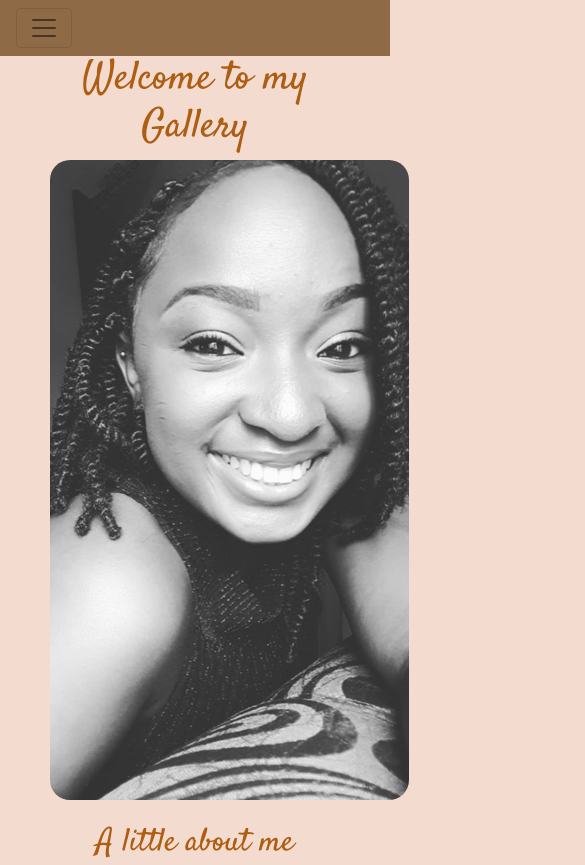
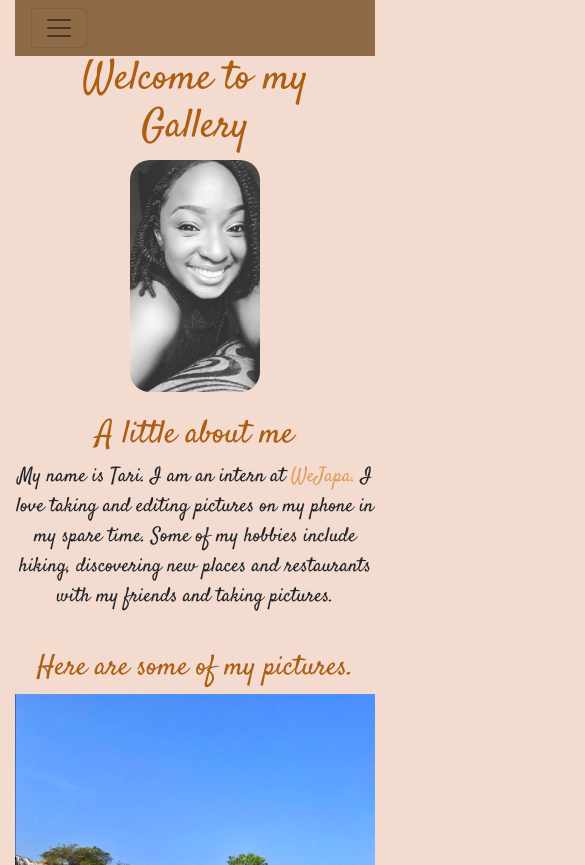
Before and after one commit to Tahree22/Gallery-page, a plain HTML site: page index.html in a window 390 px wide. Shown: the top 865 px of the page, 585 px wide, since content can reach past the window. Drawn offline with nearby package versions, Linux system fonts and the light colour scheme.

Commit message:
Fixed responsiveness
Fixed responsiveness. Added jQuery to make bootstrap navbar responive.

```diff
--- a/index.html
+++ b/index.html
@@ -1,16 +1,21 @@
 <!DOCTYPE html>
 <html lang="en" dir="ltr">
+
 <head>
   <meta charset="utf-8">
-    <title>₸ Tari's Gallery Page</title>
-    <meta name="viewport" content="width=device-width, initial-scale=1.0"/>
-    <link rel="stylesheet"  href="https://stackpath.bootstrapcdn.com/bootstrap/4.4.1/css/bootstrap.min.css" integrity="sha384-Vkoo8x4CGsO3+Hhxv8T/Q5PaXtkKtu6ug5TOeNV6gBiFeWPGFN9MuhOf23Q9Ifjh" crossorigin="anonymous">
+  <title>₸ari's Gallery Page</title>
+  <meta name="viewport" content="width=device-width, initial-scale=1.0" />
+  <link rel="stylesheet" href="https://stackpath.bootstrapcdn.com/bootstrap/4.4.1/css/bootstrap.min.css"
+    integrity="sha384-Vkoo8x4CGsO3+Hhxv8T/Q5PaXtkKtu6ug5TOeNV6gBiFeWPGFN9MuhOf23Q9Ifjh" crossorigin="anonymous">
   <link href="https://fonts.googleapis.com/css2?family=Satisfy&display=swap" rel="stylesheet">
-    <link rel = "stylesheet" type = "text/css" href = "style.css" />
+  <link rel="stylesheet" type="text/css" href="style.css" />
 </head>
+
 <body>
+  <div class="container">
     <nav id="nav-bar" class="navbar navbar-custom navbar-expand-lg navbar-light">
-      <button class="navbar-toggler" type="button" data-toggle="collapse" data-target="#navbarText" aria-controls="navbarText" aria-expanded="false" aria-label="Toggle navigation">
+      <button class="navbar-toggler" type="button" data-toggle="collapse" data-target="#navbarText"
+        aria-controls="navbarText" aria-expanded="false" aria-label="Toggle navigation">
         <span class="navbar-toggler-icon"></span>
       </button>
       <div class="collapse navbar-collapse" id="navbarText">
@@ -37,16 +42,19 @@
     </div>
     <br />
     <h2>A little about me</h2>
-    <p>My name is Tari. I am an intern at <a href="https://www.wejapa.com/">WeJapa.</a> I love taking and editing pictures on my phone in my spare time. Some of my hobbies include hiking, discovering new places and restaurants with my friends and taking pictures.</p>
+    <p>My name is Tari. I am an intern at <a href="https://www.wejapa.com/">WeJapa.</a> I love taking and editing
+      pictures on my phone in my spare time. Some of my hobbies include hiking, discovering new places and restaurants
+      with my friends and taking pictures.</p>
     <br />
     <div id="picture-section" class="pictures">
       <h3>Here are some of my pictures.</h3>
       <figure>
-          <img src="images/rainbowwaterfall.jpg" alt="a waterfall producing a rainbow"/>
+        <img src="images/rainbowwaterfall.jpg" alt="a waterfall producing a rainbow" />
         <figcaption>
           <em>Gurara Waterfall, Nasarawa Nigeria</em>
         </figcaption>
-            <p>This was taken on a hiking trip to the water falls in Gurara, Nasarawa state. My favorite thing about this photo is how you can see the rainbow at the base of the fall.</p>
+        <p>This was taken on a hiking trip to the water falls in Gurara, Nasarawa state. My favorite thing about this
+          photo is how you can see the rainbow at the base of the fall.</p>
       </figure>
       <br />
       <figure>
@@ -54,11 +62,12 @@
         <figcaption>
           <em>Glasses sitting on table at Cafe Flour, Abuja</em>
         </figcaption>
-          <p>This is a photo of my reading glasses I took while having lunch with a friend at this little cafe located in Wuse, Abuja</p>
+        <p>This is a photo of my reading glasses I took while having lunch with a friend at this little cafe located in
+          Wuse, Abuja</p>
       </figure>
       <br />
       <figure>
-        <img src="images/usuma.jpg" alt="Usuma dam"/>
+        <img src="images/usuma.jpg" alt="Usuma dam" />
         <figcaption>
           <em>Usuma Dam, Abuja</em>
         </figcaption>
@@ -66,18 +75,19 @@
       </figure>
       <br />
       <figure>
-          <img src="images/treeleaves.jpg" alt="a tree shed"/>
+        <img src="images/treeleaves.jpg" alt="a tree shed" />
         <figcaption>
           <em>A tree shed</em>
         </figcaption>
       </figure>
       <br />
       <figure>
-          <img src="images/beachlights.jpg" alt="beach lights"/>
+        <img src="images/beachlights.jpg" alt="beach lights" />
         <figcaption>
           <em>Oniru Beach, Lagos</em>
         </figcaption>
-          <p>This was shot in Oniru Beach, Lagos. I realized that I really enjoy the beach at night time, it's very calm and relaxing.</p>
+        <p>This was shot in Oniru Beach, Lagos. I realized that I really enjoy the beach at night time, it's very calm
+          and relaxing.</p>
       </figure>
       <br />
       <figure>
@@ -103,7 +113,8 @@
             Charcoal Grill, Abuja.
           </em>
         </figcaption>
-            <p>This is one of my all time favorite dishes, and the photo was taken at my favorite restaurant, Charcoal Grill.</p>
+        <p>This is one of my all time favorite dishes, and the photo was taken at my favorite restaurant, Charcoal
+          Grill.</p>
       </figure>
     </div>
     <br />
@@ -113,14 +124,21 @@
     <br />
     <hr />
     <p class="social-text">
-                If you liked this page and would like to see more of my pictures and places I've been to, you can follow the links to my Instagram page and google local guide below
+      If you liked this page and would like to see more of my pictures and places I've been to, you can follow the links
+      to my Instagram page and google local guide below
     </p>
     <div id="socials" class="social-links">
-                  <a href="https://www.instagram.com/lexxie.starr/?hl=en" target="#"><img src="images/pngguru.com (5).png" alt=""/></a>
-                  <a href="https://t.co/tPuBoYQC2b?amp=1" target="#"><img src="images/pngguru.com (6).png" alt=""/></a>
+      <a href="https://www.instagram.com/lexxie.starr/?hl=en" target="#"><img src="images/pngguru.com (5).png"
+          alt="" /></a>
+      <a href="https://t.co/tPuBoYQC2b?amp=1" target="#"><img src="images/pngguru.com (6).png" alt="" /></a>
     </div>
     <footer>
       &copy; Copyright 2020 Yinka Akinnukawe
     </footer>
+    <script src="https://code.jquery.com/jquery-3.2.1.slim.min.js" integrity="sha384-KJ3o2DKtIkvYIK3UENzmM7KCkRr/rE9/Qpg6aAZGJwFDMVNA/GpGFF93hXpG5KkN" crossorigin="anonymous"></script>
+    <script src="https://cdnjs.cloudflare.com/ajax/libs/popper.js/1.12.9/umd/popper.min.js" integrity="sha384-ApNbgh9B+Y1QKtv3Rn7W3mgPxhU9K/ScQsAP7hUibX39j7fakFPskvXusvfa0b4Q" crossorigin="anonymous"></script>
+    <script src="https://maxcdn.bootstrapcdn.com/bootstrap/4.0.0/js/bootstrap.min.js" integrity="sha384-JZR6Spejh4U02d8jOt6vLEHfe/JQGiRRSQQxSfFWpi1MquVdAyjUar5+76PVCmYl" crossorigin="anonymous"></script>
+  </div>
   </body>
+
 </html>
--- a/style.css
+++ b/style.css
@@ -1,5 +1,10 @@
 body{
   background-color:#F3DBCF;
+}
+
+.container{
+  display: flex;
+  flex-direction: column;
 }
 
 .navbar-custom{
@@ -31,6 +36,8 @@ a{
 
 .welcome-img{
   border-radius: 20px;
+
+  max-width: 50%;
 }
 
 .pictures{
@@ -51,3 +58,7 @@ p{
   font-family: sans-serif;
   font-size: 12px;
 }
+
+img{
+  max-width: 100%;
+}
```
Lines whose indentation alone changed are shown as unchanged.
